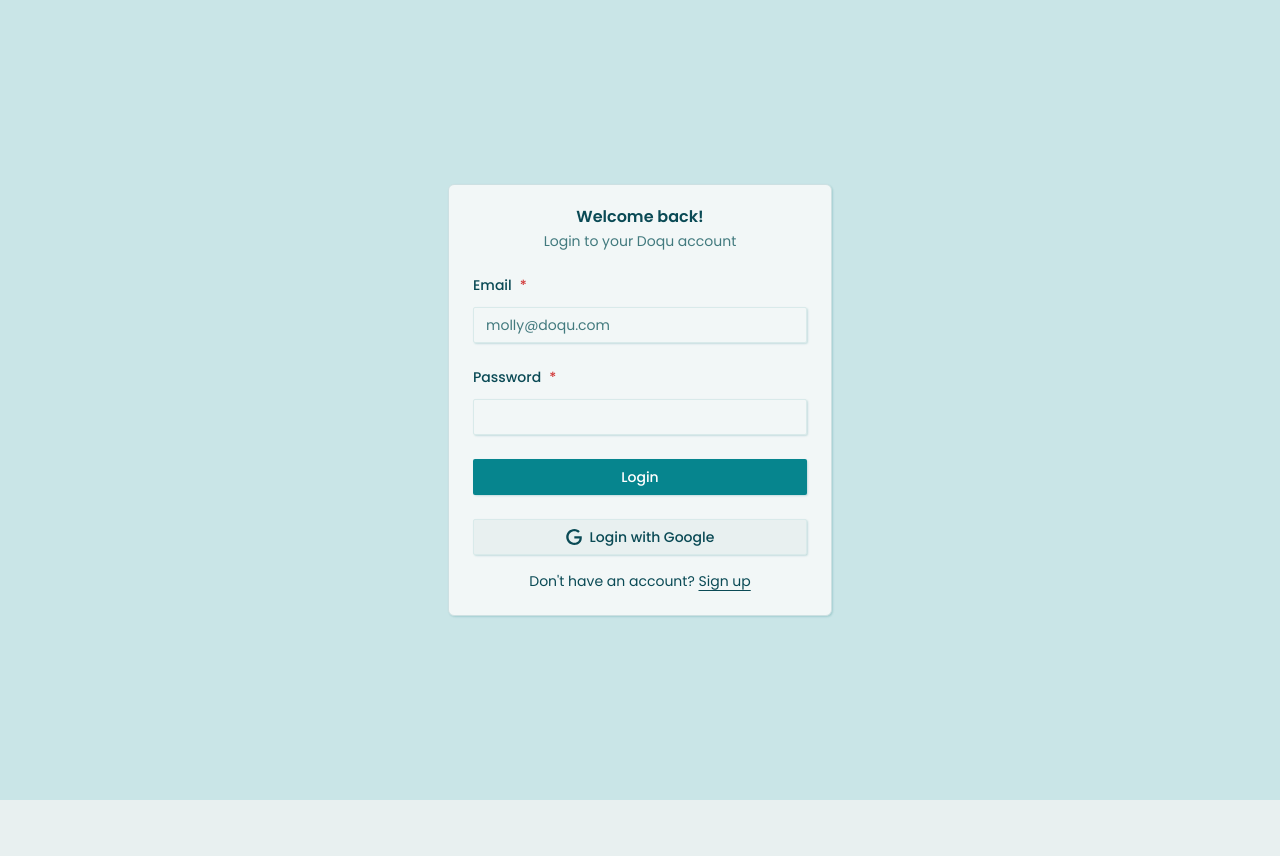
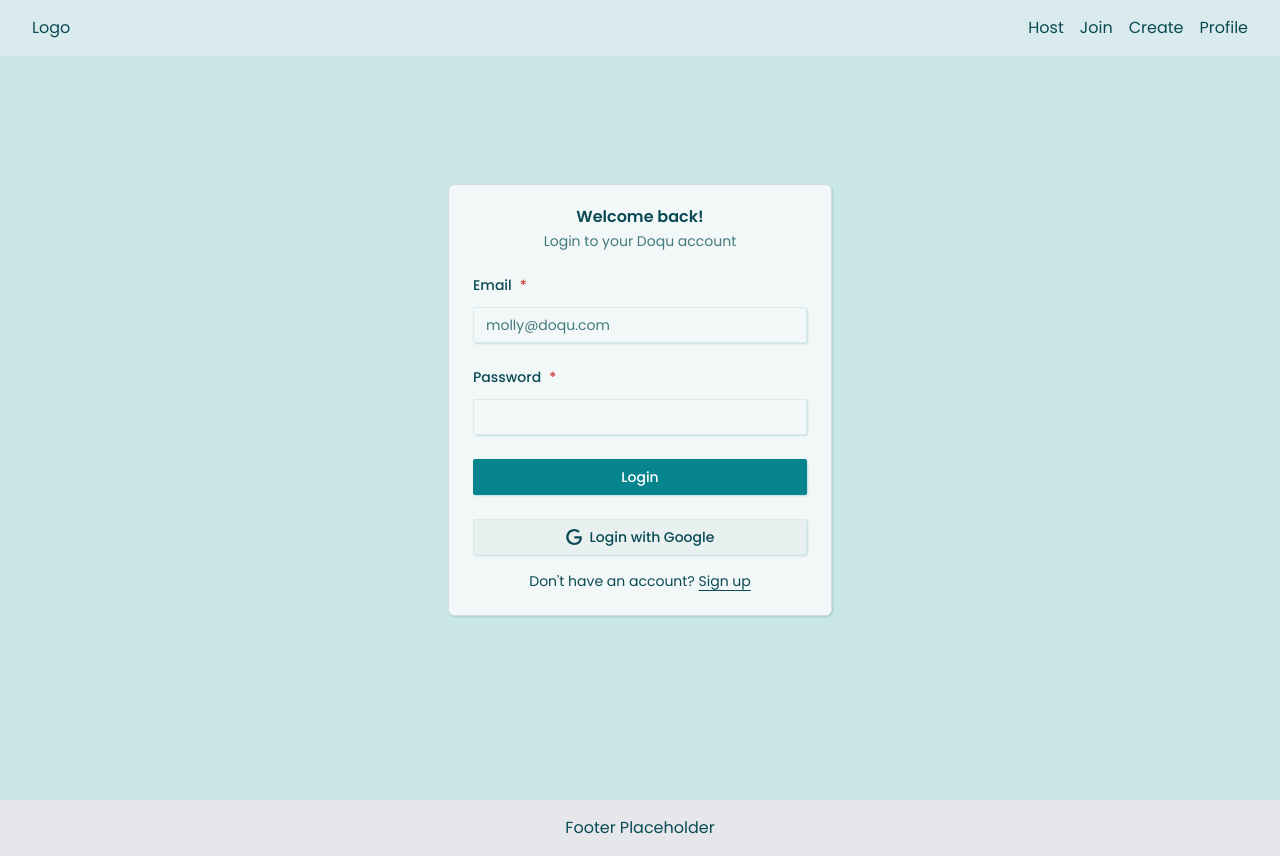
Before and after one commit to nochoy/Doqu, a Next.js app in the folder frontend/: page /login in a window 1280 px wide. Before the commit the page ends 800 px from the top, so only its background shows below. Built offline with nearby package versions, Linux system fonts and the light colour scheme; no server answers.

Commit message:
Added skeleton footer + navbar

```diff
--- /dev/null
+++ b/frontend/src/app/(main)/layout.tsx
@@ -0,0 +1,15 @@
+import { Footer } from '@/components/layout/Footer';
+import Navbar from '@/components/layout/Navbar';
+import React from 'react';
+
+export default function HomeLayout({ children }: Readonly<{ children: React.ReactNode; }>) {
+  return (
+    <div className='flex flex-col min-h-screen'>
+      <Navbar/>
+      <main className='flex-grow container mx-auto'>
+        {children}
+      </main>
+      <Footer/>
+    </div>
+  )
+}
--- /dev/null
+++ b/frontend/src/components/layout/Footer.tsx
@@ -0,0 +1,12 @@
+
+
+export const Footer = () => {
+
+  return (
+    <footer className="bg-gray-200 p-4 mt-auto">
+      <div className="container mx-auto text-center">
+        <p>Footer Placeholder</p>
+      </div>
+    </footer>
+  )
+}
--- /dev/null
+++ b/frontend/src/components/layout/Navbar.tsx
@@ -0,0 +1,19 @@
+import React from 'react';
+
+const Navbar = () => {
+  return (
+    <header className="bg-sidebar text-sidebar-foreground border-sidebar-border p-4 px-8 border-b fixed w-full">
+      <nav className="flex justify-between mx-auto">
+        <div>Logo</div>
+        <div className="flex items-center gap-4 ">
+          <span>Host</span>
+          <span>Join</span>
+          <span>Create</span>
+          <span>Profile</span>
+        </div>
+      </nav>
+    </header>
+  );
+};
+
+export default Navbar;
```
Also changed, not shown: frontend/src/app/(main)/login/page.tsx (renamed from frontend/src/app/login/page.tsx), frontend/src/app/(main)/page.tsx (renamed from frontend/src/app/page.tsx), frontend/src/app/(main)/quiz/create/page.tsx (renamed from frontend/src/app/quiz/create/page.tsx), frontend/src/app/(main)/signup/page.tsx (renamed from frontend/src/app/signup/page.tsx), 1 other file (tests, documents, lock files or other folders).
